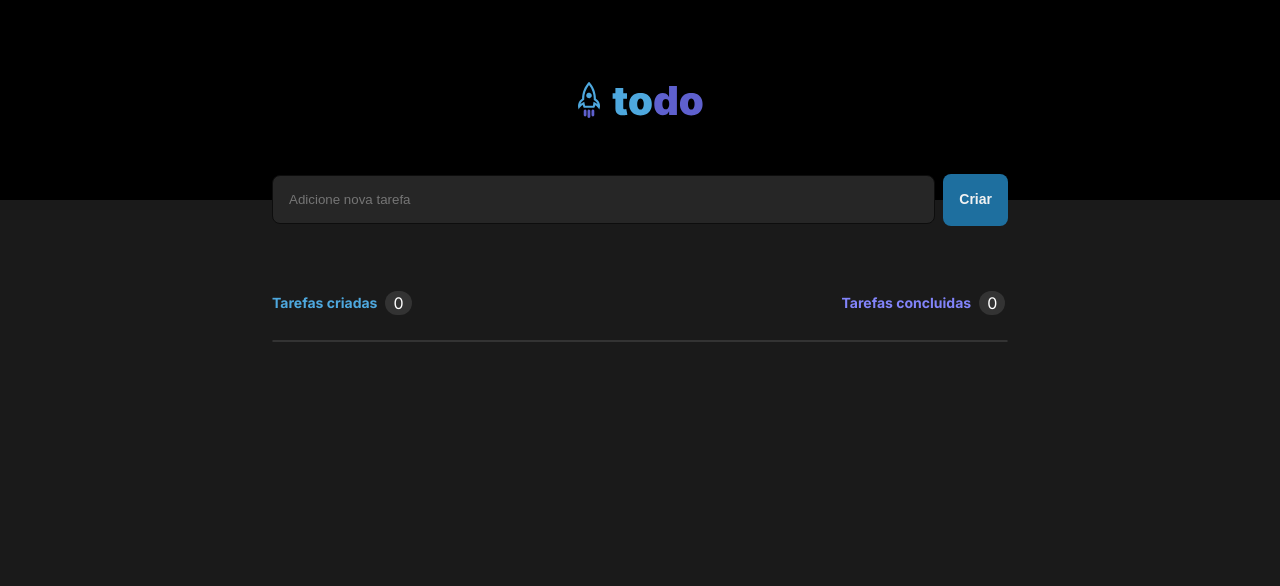
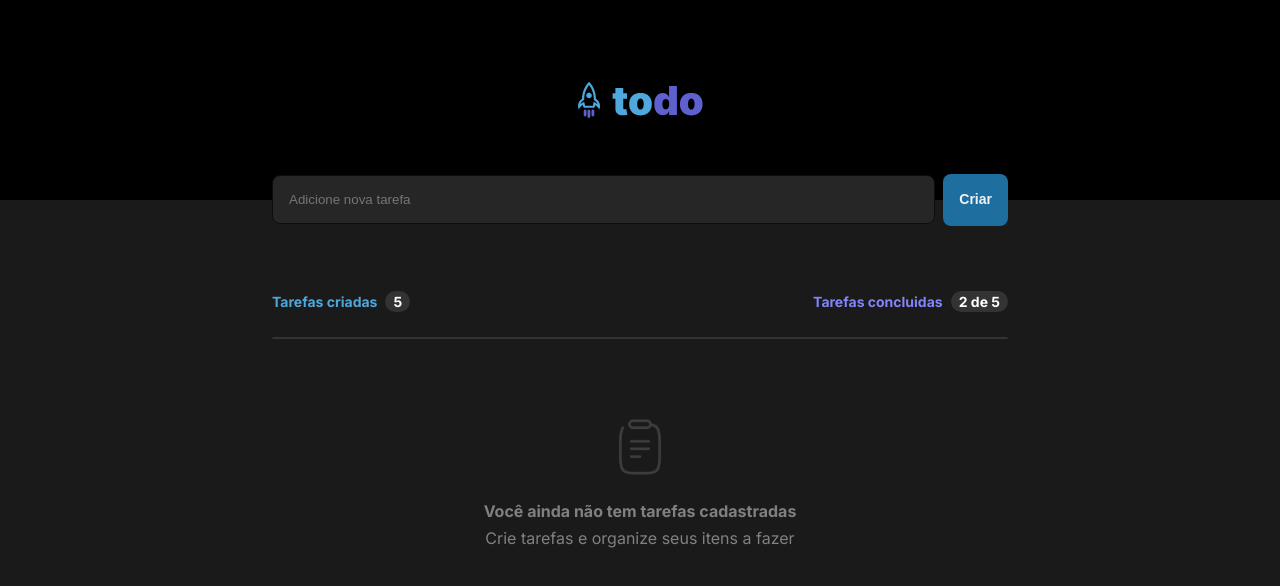
Before and after one commit to Mariano1994/TodoList, a React (Vite) app: page / in a window 1280 px wide. Shown: the top 586 px of the page. Built offline with nearby package versions, Linux system fonts and the light colour scheme.

Commit message:
Creat EmptyTaskMessage component

```diff
--- a/src/App.css
+++ b/src/App.css
@@ -5,7 +5,6 @@ body {
   font-family: "inter", sans-serif;
 }
 
-
 .content-wrapper {
   display: grid;
   place-content: center;
--- a/src/App.jsx
+++ b/src/App.jsx
@@ -2,7 +2,10 @@ import "./App.css";
 import { Header } from "./components/Header/Header";
 import { NewTask } from "./components/NewTask/NewTask";
 import { Summary } from "./components/Summary/Summary";
-import {Divider} from './components/Divider/Divider'
+import { Divider } from "./components/Divider/Divider";
+import { EmptytaskMessage } from "./components/EmptyTaskMessage/EmptyTaskMessage";
+
+
 
 function App() {
   return (
@@ -11,8 +14,12 @@ function App() {
       <NewTask />
 
       <main className="content-wrapper">
-        <Summary/>
-        <Divider/>
+        <Summary />
+
+        <Divider />
+
+        <EmptytaskMessage/>
+
       </main>
     </>
   );
--- /dev/null
+++ b/src/components/EmptyTaskMessage/EmptyTaskMessage.css
@@ -0,0 +1,23 @@
+.no-task__message {
+  display: flex;
+  flex-direction: column;
+  justify-content: center;
+  align-items: center;
+  gap: 2.5rem;
+  margin-top: 8rem
+}
+
+.no-task__message img {
+  width: 5.6rem;
+  height: 5.6rem;
+}
+
+.content {
+  display: flex;
+  align-items: center;
+  justify-content: center;
+  flex-direction: column;
+  gap: .5rem;
+  color: var(--Gray-300, #808080);
+  line-height: 140%;
+}
--- /dev/null
+++ b/src/components/EmptyTaskMessage/EmptyTaskMessage.jsx
@@ -0,0 +1,19 @@
+
+import messageEmpty from "../../assets/Clipboard.svg"
+
+import "./EmptyTaskMessage.css"
+
+export function EmptytaskMessage() {
+  return(
+    <>
+      <div className="no-task__message">
+          <img src= {messageEmpty} alt="emptyMessage" />
+          <div className="content">
+            <strong>Você ainda não tem tarefas cadastradas </strong>
+            <span>Crie tarefas e organize seus
+            itens a fazer </span>
+          </div>
+        </div>
+    </>
+  )
+}
--- a/src/components/Summary/Summary.css
+++ b/src/components/Summary/Summary.css
@@ -1,9 +1,8 @@
 .tasks-summary {
   display: flex;
-  align-items: center
+  align-items: center;
   justify-content: space-between;
   width: 73.6rem;
-  gap: 43rem;
   margin-top: 6.5rem;
 }
 
@@ -13,7 +12,7 @@
   gap: .8rem;
 }
 
-.tasks > span {
+.tasks > strong {
 color: var(--Blue, #4EA8DE);
 font-size: 1.4rem;
 font-weight: 700;
@@ -23,6 +22,7 @@ line-height: normal;
 .sumary {
   display: flex;
   padding: 2px 8px;
+  font-size: 1.4rem;
   justify-content: center;
   align-items: center;
   border-radius: 999px;
--- a/src/components/Summary/Summary.jsx
+++ b/src/components/Summary/Summary.jsx
@@ -6,16 +6,16 @@ export function Summary() {
     <>
       <div className="tasks-summary">
           <div className="tasks">
-            <span> Tarefas criadas</span>
+            <strong> Tarefas criadas</strong>
             <div className="sumary">
-              <span>0</span>
+              <strong>5</strong>
             </div>
           </div>
 
           <div className="tasks">
-            <span className="finished"> Tarefas concluidas</span>
+            <strong className="finished"> Tarefas concluidas</strong>
             <div className="sumary">
-              <span>0</span>
+              <strong>2 de 5</strong>
             </div>
           </div>
         </div>
```
Also changed, not shown: src/assets/Clipboard.svg (added).
